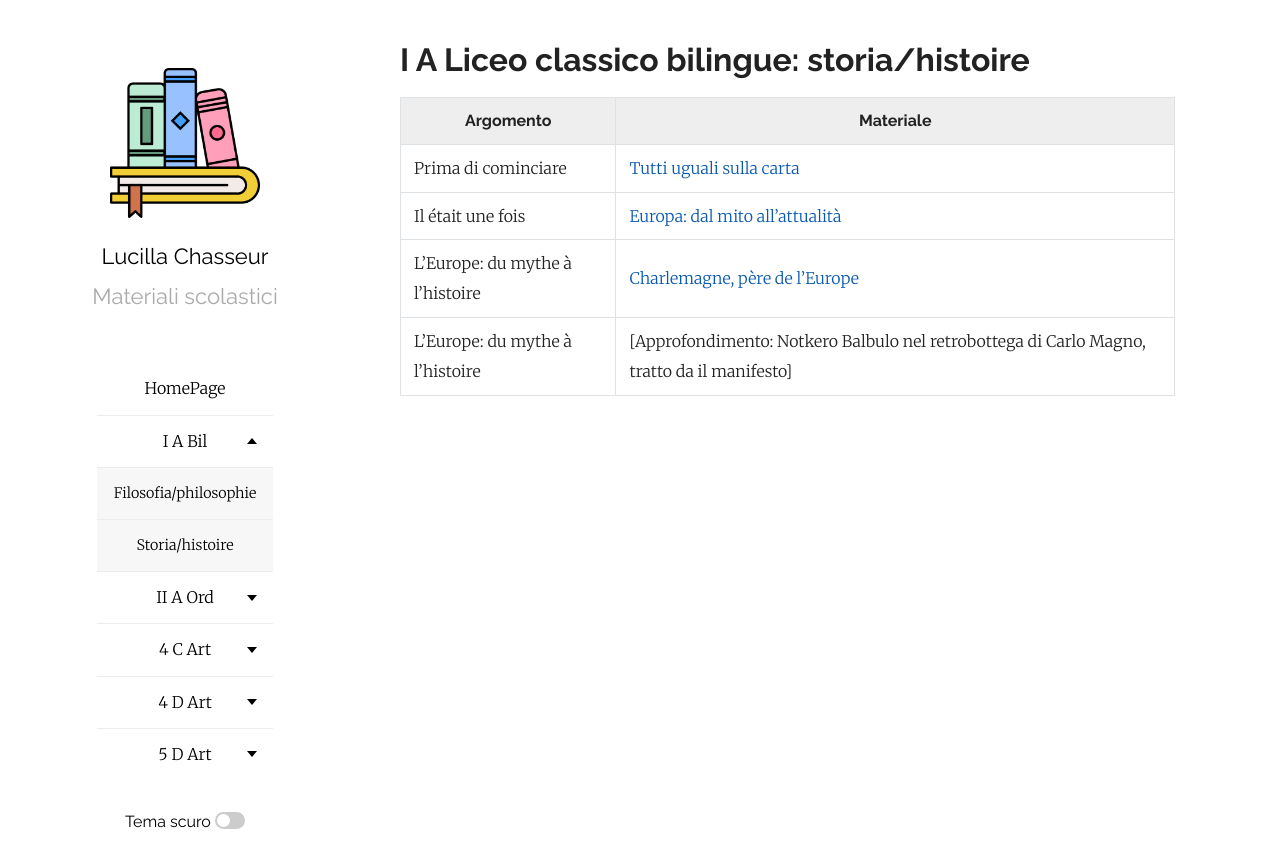
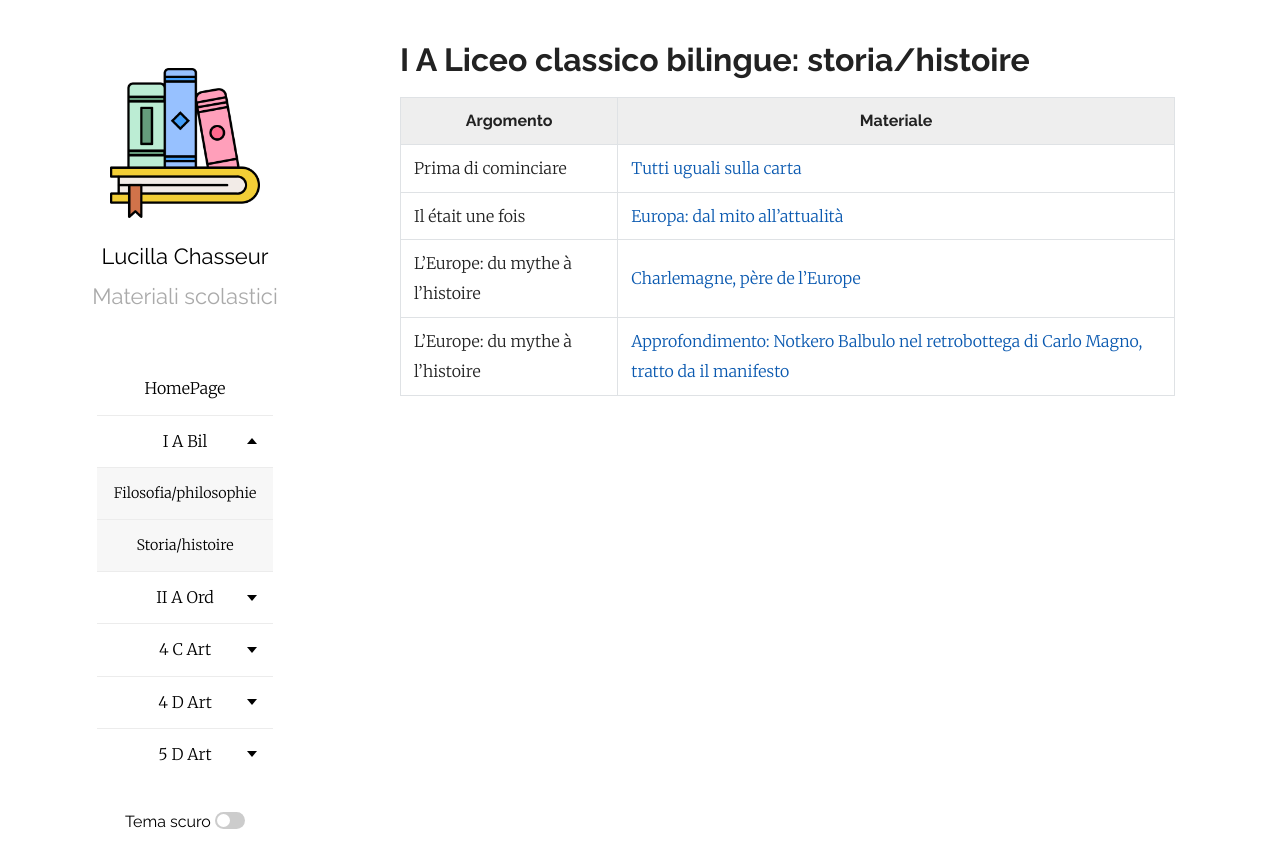
Before and after one commit to efemeridi/efemeridi.github.io, a Jekyll site: the page built from 1a_bil_storia.md, in a window 1280 px wide. Shown: the top 868 px of the page. Built offline with Jekyll 4.4.1, drawn with Linux system fonts in a browser that asks for light colours; our own code applies the rules of GitHub Pages for plain Markdown files; part of the change alters nothing that is shown.

```diff
--- a/1a_bil_storia.md
+++ b/1a_bil_storia.md
@@ -8,4 +8,4 @@ layout: page
 |Prima di cominciare|[Tutti uguali sulla carta](https://vimeo.com/5304474/)
 |Il était une fois|[Europa: dal mito all'attualità](/materiali/I_A_bil/storia/il_etait_une_fois_intro_classe.pdf/)
 |L'Europe: du mythe à l'histoire|[Charlemagne, père de l'Europe](/materiali/I_A_bil/storia/01_charlemagne_pere_europe_sito_2026.pdf/)
-|L'Europe: du mythe à l'histoire|[Approfondimento: Notkero Balbulo nel retrobottega di Carlo Magno, tratto da il manifesto]
+|L'Europe: du mythe à l'histoire|[Approfondimento: Notkero Balbulo nel retrobottega di Carlo Magno, tratto da il manifesto](/materiali/I_A_bil/storia/Notkero_Balbulo_Gesta_Karoli.pdf/)
```
